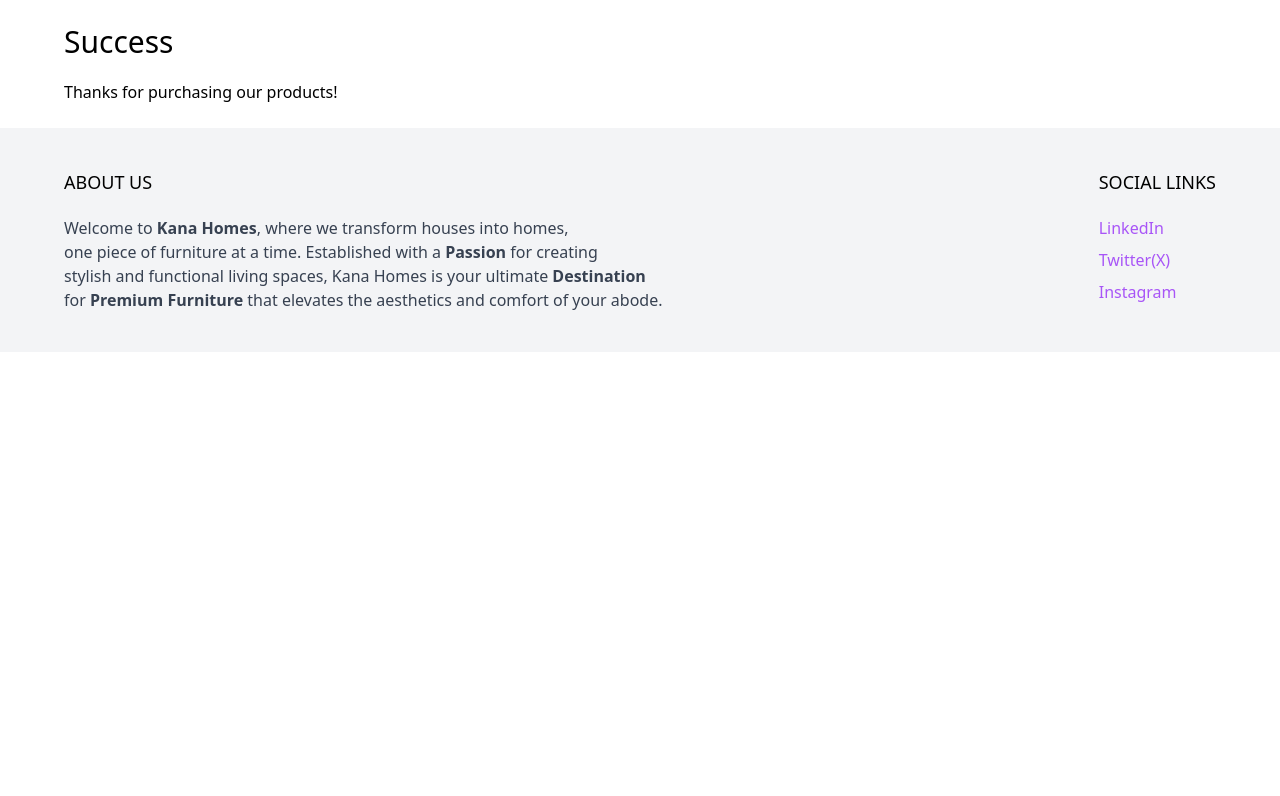
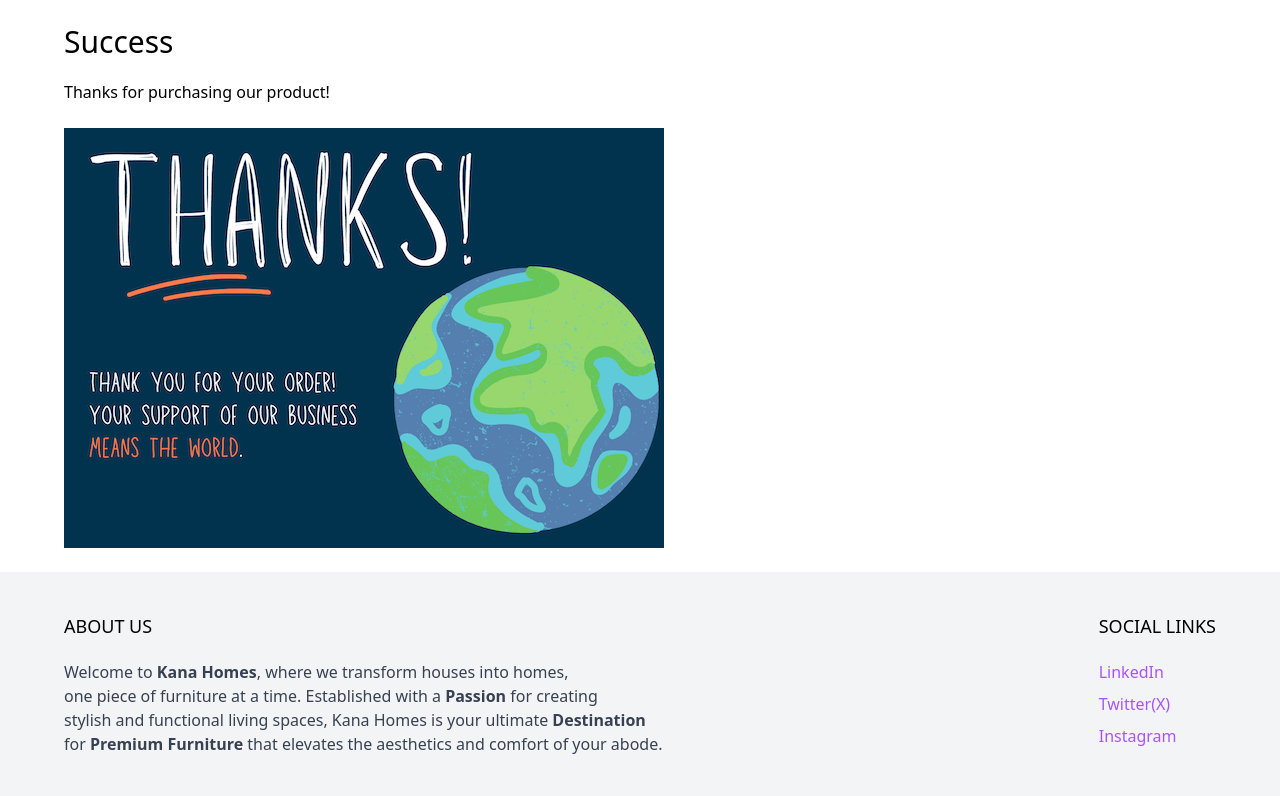
Before and after one commit to Marx-wrld/KanaHomes, a Django app: template Kana/cart/templates/cart/success.html in a window 1280 px wide. Shown: the part 77-873 px from the top of the page. Before the commit the page ends 387 px from the top, so only its background shows below. Run offline with Django 4.2, Linux system fonts and the light colour scheme; the template is opened without the code that fills it, so the values that code supplies are empty; some libraries are stand-ins or nearby versions.

Commit message:
Clearing cart after products purchase

```diff
--- a/Kana/cart/cart.py
+++ b/Kana/cart/cart.py
@@ -51,6 +51,11 @@ class Cart(object):
             del self.cart[product_id]
             self.save()
 
+    #Clearing the cart once the purchase is complete
+    def clear(self):
+        del self.session[settings.CART_SESSION_ID]
+        self.session.modified = True
+
     def get_total_cost(self):
         #Looping through the products in the cart and summing up the total price
         for p in self.cart.keys():
--- a/Kana/cart/templates/cart/success.html
+++ b/Kana/cart/templates/cart/success.html
@@ -8,7 +8,9 @@
     <div class="product w-full lg:w-3/4">
         <h1 class="mb-5 text-3xl">Success</h1>
 
-        <p>Thanks for purchasing our products!</p>
+        <p>Thanks for purchasing our product!</p>
+        <br>
+        <img src="thank-you.jpg" alt="">
     </div>
 </div>
 
--- a/Kana/order/views.py
+++ b/Kana/order/views.py
@@ -68,4 +68,6 @@ def start_order(request):
 
         item = OrderItem.objects.create(order=order, product=product, price=price, quantity=quantity)
 
+    cart.clear()
+
     return JsonResponse({'session': session, 'order': payment_intent}) #when we call this function the our session will be returned and we get our payment from there
```
Also changed, not shown: Kana/cart/templates/cart/thank-you.jpg (added), Kana/db.sqlite3.
